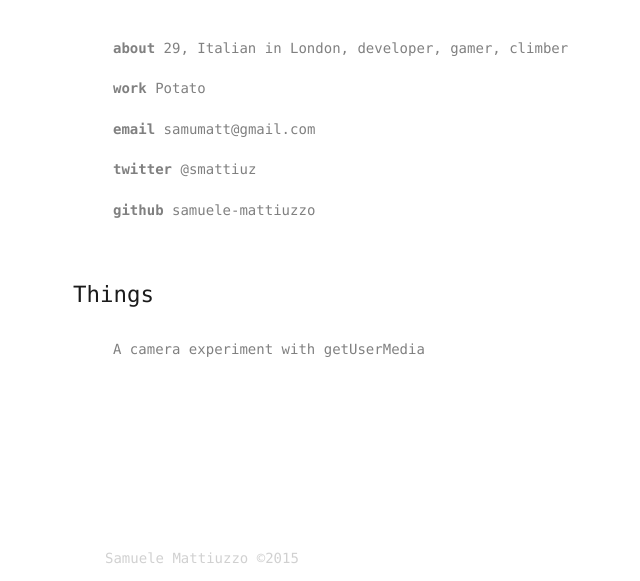
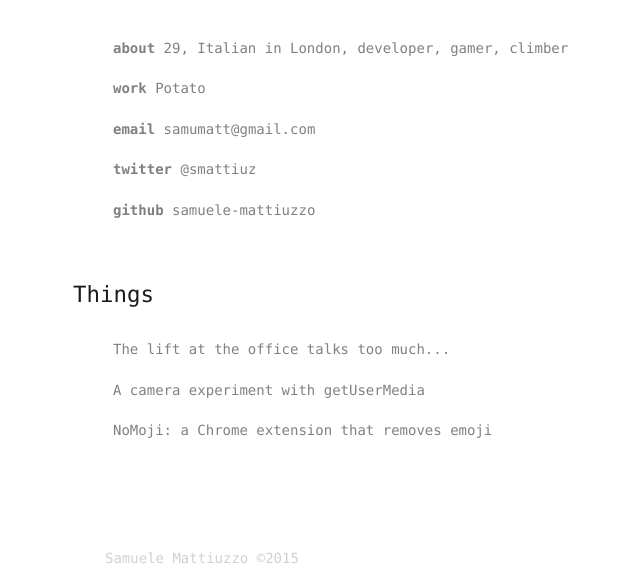
Before and after one commit to samuele-mattiuzzo/samuele-mattiuzzo.github.io, a plain HTML site: page index.html in a window 1280 px wide. Shown: the part 219-800 px from the top of the page, without its empty margins (35-675 px from the left). Drawn offline with Linux system fonts and the light colour scheme.

Commit message:
new links

```diff
--- a/index.html
+++ b/index.html
@@ -25,7 +25,9 @@
 
     <h2>Things</h2>
     <ul>
+        <li><a href="https://github.com/samuele-mattiuzzo/talking-lift">The lift at the office talks too much...</a></li>
         <li><a href="/camera-experiment/">A camera experiment with getUserMedia</a></li>
+        <li><a href="http://github.com/samuele-mattiuzzo/nomoji">NoMoji: a Chrome extension that removes emoji</a></li>
     </ul>
     <footer>Samuele Mattiuzzo &copy;2015</footer>
   </main>
```
